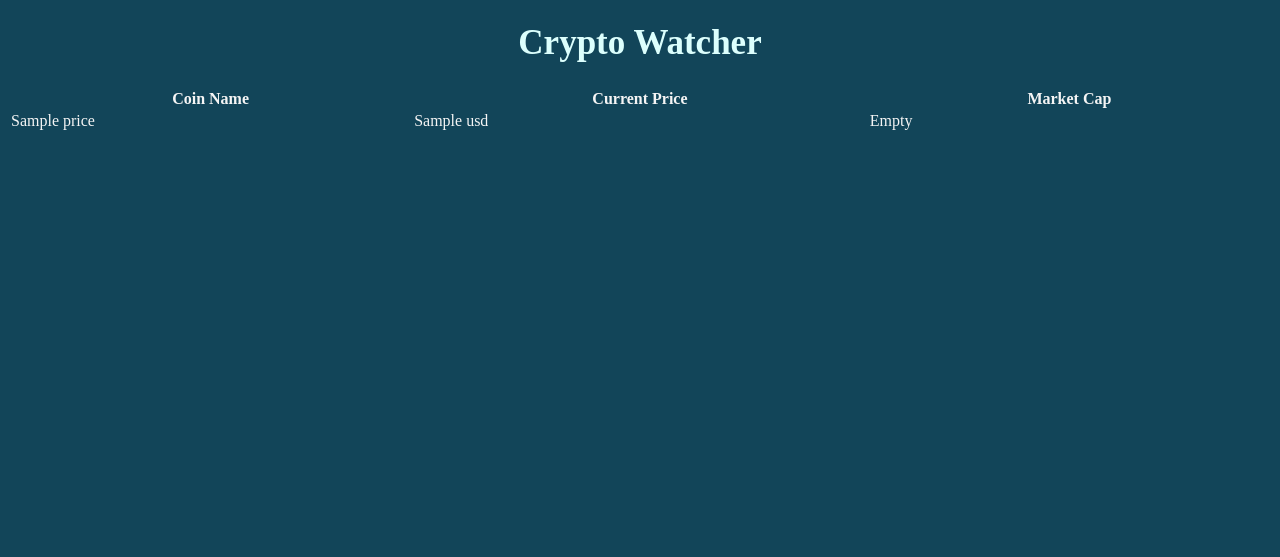
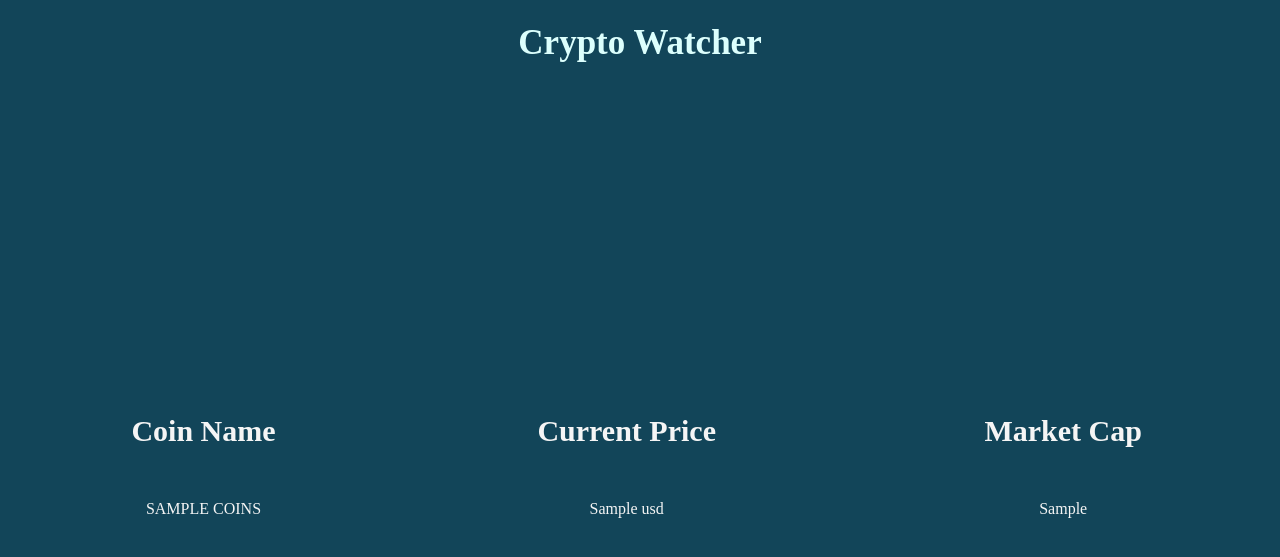
Before and after one commit to TheKing-coder68/Crypto-Watching, a Flask app: template templates/index.html in a window 1280 px wide. Shown: the top 557 px of the page. Run offline with Flask 2, Linux system fonts and the light colour scheme; the template is opened without the code that fills it: most values are stand-ins (such as "Sample title", 1, 10 or a date in 2020).

Commit message:
Finally was able to add the market cap data.

```diff
--- a/main.py
+++ b/main.py
@@ -1,25 +1,12 @@
 from flask import Flask, render_template
 from pycoingecko import CoinGeckoAPI
-import requests
-# https://api.coingecko.com/api/v3/coins/markets?vs_currency=usd&order=market_cap_desc
-
 
 cg = CoinGeckoAPI()
 app = Flask('app')
 
-
-def fetch_data(id, vs_currencies):
-	res = requests.get(f"https://api.coingecko.com/api/v3/simple/price?ids={id}&vs_currencies={vs_currencies}").json()
-	return res
-
-fetch_data('litecoin', 'usd')
-
 @app.route('/')
 def main():
-	prices = cg.get_price(ids='bitcoin, litecoin, dogecoin', vs_currencies='usd')
-	# data = fetch_data(id='bitcoin', vs_currencies='usd')
-	# print(data['bitcoin'])
-	#print(prices)
-	return render_template("index.html", price = prices)
+	prices = cg.get_price(ids='Bitcoin, litecoin, dogecoin, ethereum, binance coin, tether, cardano, Polkadot, iXRP, USD-Coin', vs_currencies='usd',  include_market_cap=True, include_24hr_vol=True, include_24hr_change=True)
+	return render_template("index.html", prices = prices)
 
 app.run(host='0.0.0.0', port = 8080, debug=True)
--- a/static/index.css
+++ b/static/index.css
@@ -1,14 +1,25 @@
 body{
 background-color: #124559;
 }
+
 #h1-main{
 	color: #DCFFFD;
 	font-size: 35px;
 }
+
 #price-statement{
 	font-size: 20px;
 	color: whitesmoke;
 }
+
 .container-prices{
 	color: whitesmoke;
+	padding-top: 300px;
 }
+
+th, td {
+  padding: 25px;
+}
+th{
+	font-size: 30px;
+}
--- a/templates/index.html
+++ b/templates/index.html
@@ -1,15 +1,17 @@
 <!DOCTYPE html>
 <html lang="en">
+
 <head>
 	<meta charset="UTF-8">
 	<meta name="viewport" content="width=device-width, initial-scale=1.0">
 	<link rel="stylesheet" href="{{url_for("static", filename='index.css') }}">
 	<title>Home</title>
 </head>
+
 <body>
-	<h1 id="h1-main"align="center">Crypto Watcher</h1>
 
-	{% for name,value in price.items() %}
+	<h1 id="h1-main" align="center">Crypto Watcher</h1>
+
 	<div class="container-prices">
 		<table style="width:100%">
 			<tr>
@@ -17,14 +19,16 @@
 				<th>Current Price</th>
 				<th>Market Cap</th>
 			</tr>
+			{% for coins, value in prices.items() %}
 			<tr>
-    			<td>{{name}}</td>
-    			<td>{{value.usd}}</td>
-    			<td>Empty</td>
+				<td align="center">{{coins.upper()}}</td>
+				<td align='center'>{{value.usd}}</td>
+				<td align="center">{{value.usd_market_cap}}</td>
 			</tr>
+			{% endfor %}
 		</table>
 	</div>
-	<!-- <p id = price-statement>This is the price of {{name}}: {{value.usd}}</p> -->
-	{% endfor %}
+
 </body>
+
 </html>
```
Lines whose indentation alone changed are shown as unchanged.
